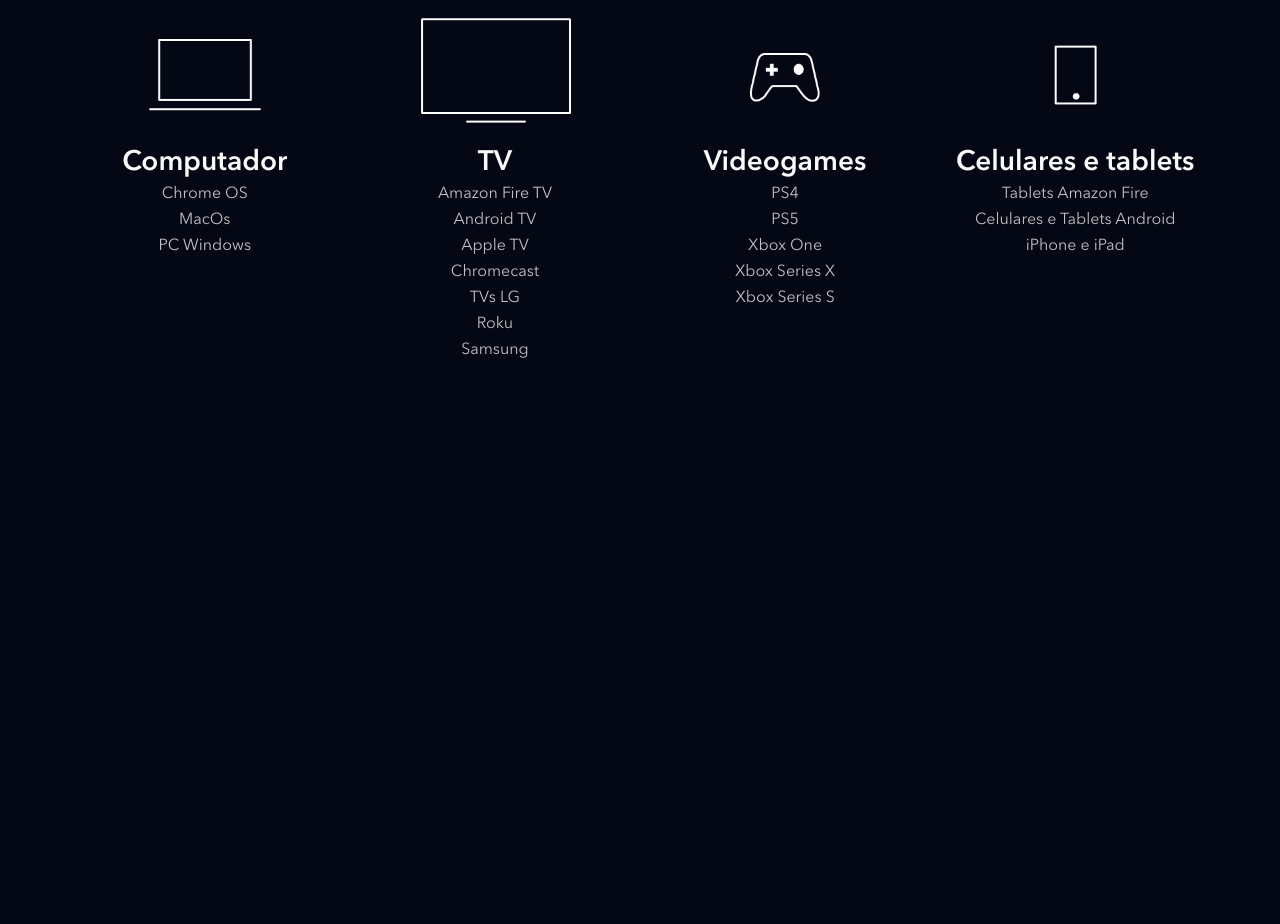
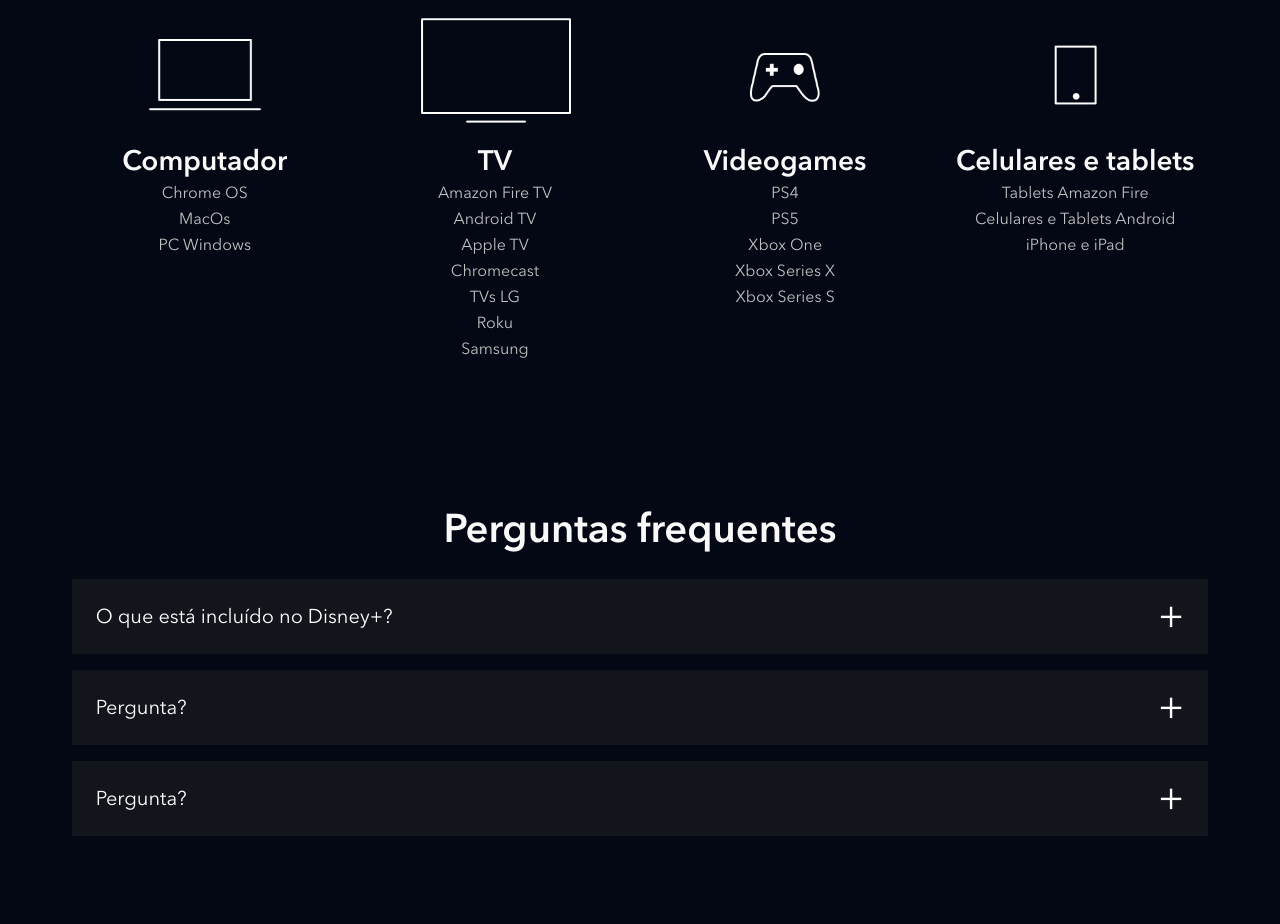
Before and after one commit to Magialis/clone_disneyplus, a website: page index.html in a window 1280 px wide. Shown: the part 4049-4973 px from the top of the page. Before the commit the page ends 4482 px from the top, so only its background shows below. Drawn offline with nearby package versions, Linux system fonts and the light colour scheme; files that its build step writes are made by us from their sources; files whose address does not match are found by name.

Commit message:
criando a seção faq

```diff
--- a/index.html
+++ b/index.html
@@ -223,6 +223,37 @@
             </li>
         </ul>
     </section>
+    <section class="faq">
+        <h2 class="title">
+            Perguntas frequentes
+        </h2>
+        <ul class="faq__questions">
+            <li class="faq__questions__item">
+                <div class="faq__questions__item__question" data-faq-question>
+                    O que está incluído no Disney+?
+                </div>
+                <div class="faq__questions__item__answer text--big">
+                    O Disney+ oferece:
+                </div>
+            </li>
+            <li class="faq__questions__item">
+                <div class="faq__questions__item__question" data-faq-question>
+                    Pergunta?
+                </div>
+                <div class="faq__questions__item__answer text--big">
+                    A resposta da pergunta
+                </div>
+            </li>
+            <li class="faq__questions__item">
+                <div class="faq__questions__item__question" data-faq-question>
+                    Pergunta?
+                </div>
+                <div class="faq__questions__item__answer text--big">
+                    A resposta da pergunta
+                </div>
+            </li>
+        </ul>
+    </section>
 
     <script src="./src/main.js"></script>
 </body>
--- a/src/main.js
+++ b/src/main.js
@@ -1,5 +1,6 @@
 document.addEventListener('DOMContentLoaded', function() {
     const buttons = document.querySelectorAll('[data-tab-button]');
+    const questions = document.querySelectorAll('[data-faq-question]');
 
     for (let i =  0; i < buttons.length; i++) {
         buttons[i].addEventListener('click', function(botao) {
@@ -11,7 +12,18 @@
             botao.target.classList.add('shows__tabs__button--is-active');
         })
     }
+
+    for (let i = 0; i < questions.length; i++) {
+        questions[i].addEventListener('click', abreOuFechaResposta);
+    }
 })
+
+function abreOuFechaResposta(elemento) {
+    const classe = 'faq__questions__item--is-open';
+    const elementoPai = elemento.target.parentNode;
+
+    elementoPai.classList.toggle(classe);
+}
 
 function removeBotaoAtivo() {
     const buttons = document.querySelectorAll('[data-tab-button]');
--- /dev/null
+++ b/src/styles/_faq.scss
@@ -0,0 +1,55 @@
+.faq {
+    padding: 5.6vw;
+
+    h2 {
+        text-align: center;
+        margin-bottom: 24px;
+    }
+
+    &__questions {
+        &__item {
+            background-color: #13151d;
+            margin-bottom: 16px;
+            list-style: none;
+
+            &__question {
+                color: #fff;
+                font-size: 20px;
+                padding: 24px;
+                display: block;
+                cursor: pointer;
+                position: relative;
+
+                &::after {
+                    content: '+';
+                    position: absolute;
+                    top: 0;
+                    right: 24px;
+                    height: 100%;
+                    display: flex;
+                    align-items: center;
+                    font-size: 40px;
+                }
+            }
+
+            &__answer {
+                height: 0;
+                overflow: hidden;
+                padding: 0 24px;
+                transition: height, .5s ease;
+            }
+
+            &--is-open {
+                .faq__questions__item__question::after{
+                    content: '-';
+                }
+
+                .faq__questions__item__answer {
+                    height: auto;
+                    padding-bottom: 24px;
+                    transition: height, .5s ease;
+                }
+            }
+        }
+    }
+}
--- a/src/styles/main.scss
+++ b/src/styles/main.scss
@@ -3,6 +3,7 @@
 @use 'shows';
 @use 'plans';
 @use 'available-devices';
+@use 'faq';
 
 @font-face {
     font-family: Avenir;
@@ -80,6 +81,7 @@
     border-radius: 4px;
     margin-top: 2vw;
     margin-bottom: 8px;
+    cursor: pointer;
 }
 
 .image-text-section {
```
